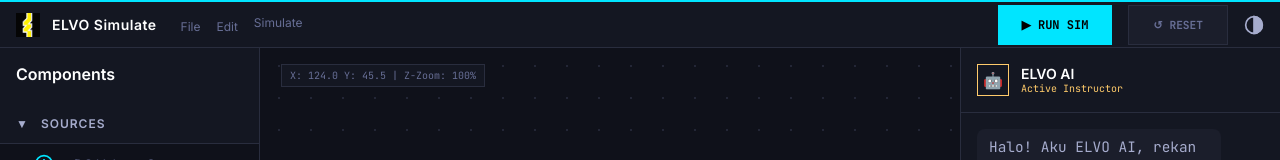
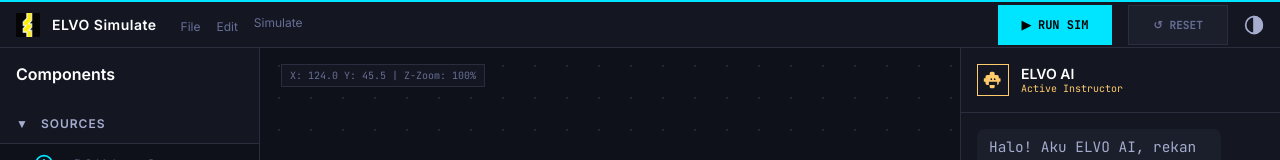
Before and after one commit to MuhammadAliffandy/electronica-simulator, a React (Vite) app in the folder frontend/: page / in a window 1280 px wide. Shown: the top 160 px of the page. Built offline with nearby package versions, Linux system fonts and the light colour scheme.

Commit message:
style: replace emojis with commercial SVG vectors in AI chat UI

```diff
--- a/frontend/src/App.jsx
+++ b/frontend/src/App.jsx
@@ -247,7 +247,7 @@
       setResponse(data);
 
       if (data.ai_insights) {
-        const circuitMessage = `${data.ai_insights.explanation}\n\n💡 HINT: ${data.ai_insights.hint}`;
+        const circuitMessage = `${data.ai_insights.explanation}\n\n[HINT]: ${data.ai_insights.hint}`;
         setMessages(prev => [...prev, { role: 'assistant', isSystem: true, content: circuitMessage }]);
       }
 
--- a/frontend/src/components/organisms/TutorPanel.jsx
+++ b/frontend/src/components/organisms/TutorPanel.jsx
@@ -10,7 +10,11 @@
   return (
     <div className="right-panel">
       <div className="tutor-header">
-        <div className="tutor-avatar">🤖</div>
+        <div className="tutor-avatar" style={{ display: 'flex', alignItems: 'center', justifyContent: 'center' }}>
+          <svg viewBox="0 0 24 24" width="20" height="20" fill="currentColor">
+            <path d="M12 2a2 2 0 0 1 2 2v2h3a2 2 0 0 1 2 2v2h2v4h-2v2a2 2 0 0 1-2 2h-3v2a2 2 0 0 1-2 2H10a2 2 0 0 1-2-2v-2H5a2 2 0 0 1-2-2v-2H1v-4h2V8a2 2 0 0 1 2-2h3V4a2 2 0 0 1 2-2h2zM7 14v4h10v-4H7zm3-4a1 1 0 1 0 0 2 1 1 0 0 0 0-2zm4 0a1 1 0 1 0 0 2 1 1 0 0 0 0-2z" />
+          </svg>
+        </div>
         <div>
           <div className="tutor-title">ELVO AI</div>
           <div className="tutor-subtitle">Active Instructor</div>
@@ -31,7 +35,12 @@
           }}>
             {msg.role === 'assistant' && msg.isSystem ? (
               <div style={{ color: 'var(--accent-yellow)' }}>
-                <strong>💡 SIMULATION RESULT</strong><br/>
+                <strong style={{ display: 'flex', alignItems: 'center', gap: '4px' }}>
+                  <svg viewBox="0 0 24 24" width="16" height="16" fill="currentColor">
+                    <path d="M12 22c1.1 0 2-.9 2-2h-4c0 1.1.9 2 2 2zm-1-19V1h2v2h-2zm-5.1 4.9L4.5 4.5l1.4-1.4 1.4 1.4-1.4 1.4zm12.2 0l-1.4-1.4 1.4-1.4 1.4 1.4-1.4 1.4zM12 5c-3.3 0-6 2.7-6 6 0 2.2 1.2 4.2 3 5.3v2.7h6v-2.7c1.8-1.1 3-3.1 3-5.3 0-3.3-2.7-6-6-6zm0 10.3l-1.5 1.5H10.5v-1.5L9 13.8V12c0-1.7 1.3-3 3-3s3 1.3 3 3v1.8l-1.5 1.5zM23 11h-2v2h2v-2zM3 11H1v2h2v-2z" />
+                  </svg>
+                  SIMULATION RESULT
+                </strong><br/>
                 {msg.content}
               </div>
             ) : (
```
Also changed, not shown: 1 other file (tests, documents, lock files or other folders).
